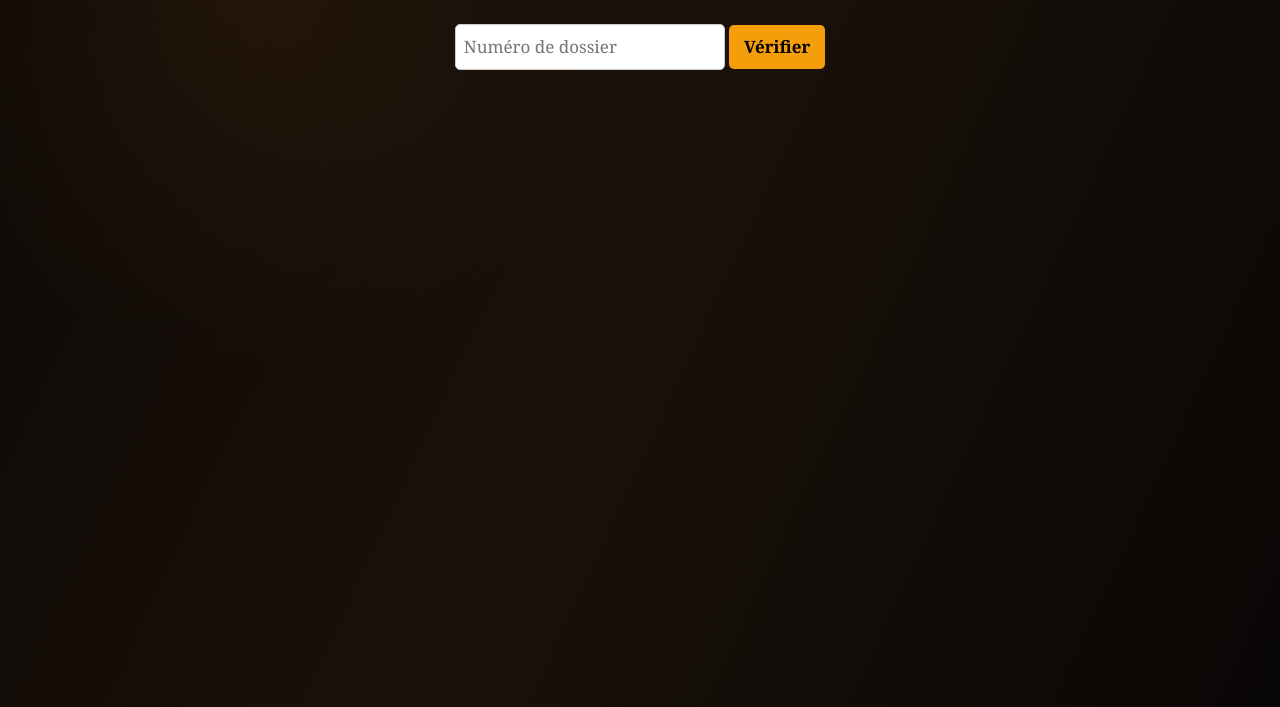
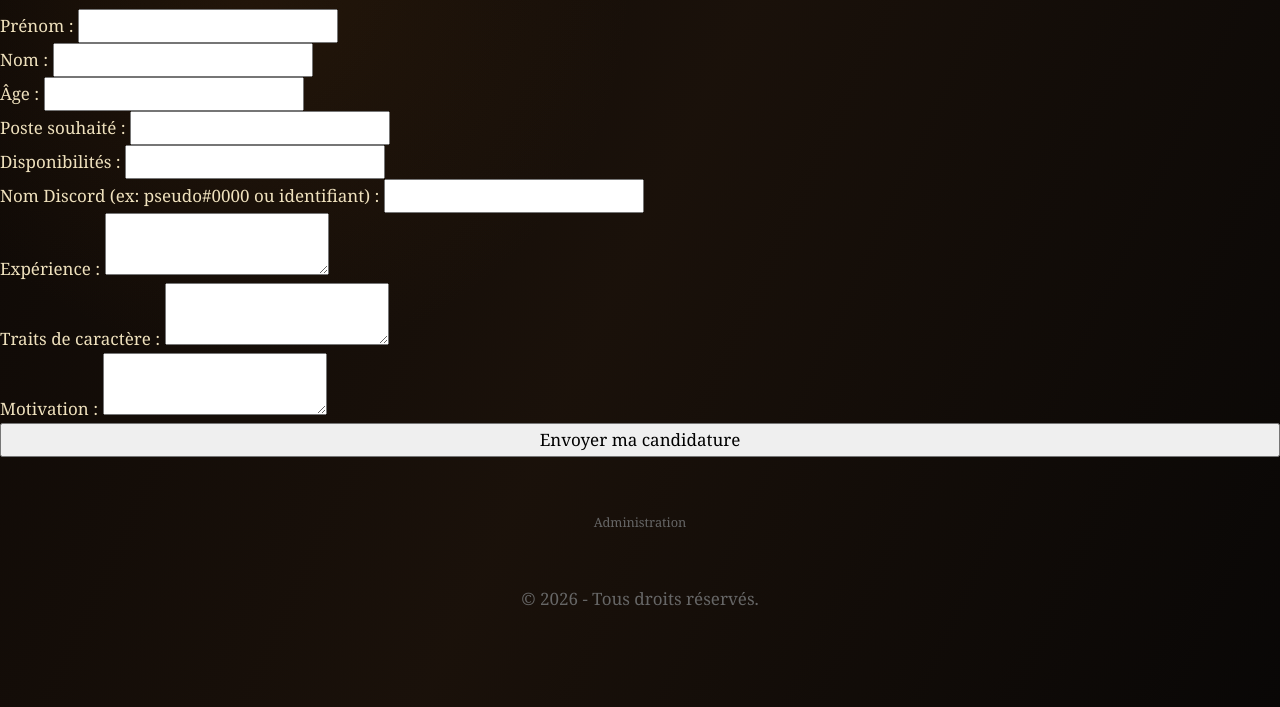
Before and after one commit to torzuoliloan2803-sys/YellowJack, a plain HTML site: page index.html in a window 1280 px wide. Shown: the part 93-800 px from the top of the page. Drawn offline with Linux system fonts and the light colour scheme.

Commit message:
index.html

```diff
--- a/index.html
+++ b/index.html
@@ -2,30 +2,81 @@
 <html lang="fr">
 <head>
     <meta charset="UTF-8">
-    <title>Recrutement</title>
+    <meta name="viewport" content="width=device-width, initial-scale=1.0">
+    <title>Yellow Jack - Recrutement</title>
     <link rel="stylesheet" href="style.css">
 </head>
 <body>
 
-    <!-- Ton formulaire de candidature existant -->
-    <form id="application-form">
-        <!-- Tes champs de formulaire... -->
-        <button type="submit" class="submit-button">Envoyer</button>
-    </form>
+    <main class="container">
+        <h1>Formulaire de Recrutement</h1>
 
-    <!-- L'endroit où le statut de l'envoi s'affiche -->
-    <div id="form-status"></div>
+        <!-- Formulaire de candidature -->
+        <form id="application-form">
+            <div class="form-group">
+                <label for="firstName">Prénom :</label>
+                <input type="text" id="firstName" name="firstName" required>
+            </div>
 
-    <!-- ===== AJOUTE CE BLOC ICI DANS TON INDEX.HTML ===== -->
-    <div class="tracking-container" style="margin-top: 30px; text-align: center;">
-      <h3>🔍 Suivre ma candidature</h3>
-      <input type="number" id="track-id" placeholder="Numéro de dossier" style="padding: 8px; border-radius: 5px; border: 1px solid #ccc;">
-      <button id="track-btn" style="padding: 8px 15px; background: #f59e0b; border: none; border-radius: 5px; cursor: pointer; font-weight: bold;">Vérifier</button>
-      <div id="track-result" style="margin-top: 15px; font-weight: bold;"></div>
-    </div>
-    <!-- ================================================ -->
+            <div class="form-group">
+                <label for="lastName">Nom :</label>
+                <input type="text" id="lastName" name="lastName" required>
+            </div>
 
-    <!-- Ton script à la fin -->
+            <div class="form-group">
+                <label for="age">Âge :</label>
+                <input type="number" id="age" name="age" required>
+            </div>
+
+            <div class="form-group">
+                <label for="position">Poste souhaité :</label>
+                <input type="text" id="position" name="position" required>
+            </div>
+
+            <div class="form-group">
+                <label for="availability">Disponibilités :</label>
+                <input type="text" id="availability" name="availability" required>
+            </div>
+
+            <div class="form-group">
+                <label for="discord">Nom Discord (ex: pseudo#0000 ou identifiant) :</label>
+                <input type="text" id="discord" name="discord" required>
+            </div>
+
+            <div class="form-group">
+                <label for="experience">Expérience :</label>
+                <textarea id="experience" name="experience" required></textarea>
+            </div>
+
+            <div class="form-group">
+                <label for="traits">Traits de caractère :</label>
+                <textarea id="traits" name="traits" required></textarea>
+            </div>
+
+            <div class="form-group">
+                <label for="motivation">Motivation :</label>
+                <textarea id="motivation" name="motivation" required></textarea>
+            </div>
+
+            <!-- Champ anti-spam masqué -->
+            <input type="text" name="company" style="display:none;" tabindex="-1" autocomplete="off">
+
+            <button type="submit" class="submit-button">Envoyer ma candidature</button>
+        </form>
+
+        <!-- Zone d'affichage du statut d'envoi -->
+        <div id="form-status" style="margin-top: 20px; font-weight: bold; text-align: center;"></div>
+
+        <!-- Bouton secret pour accéder à la page admin -->
+        <div style="margin-top: 50px; text-align: center;">
+            <a href="#" id="secret-admin-btn" style="color: #666; font-size: 0.8rem; text-decoration: none;">Administration</a>
+        </div>
+    </main>
+
+    <footer style="text-align: center; margin-top: 30px; padding: 20px; color: #666;">
+        &copy; <span id="year"></span> - Tous droits réservés.
+    </footer>
+
     <script src="script.js"></script>
 </body>
 </html>
```
